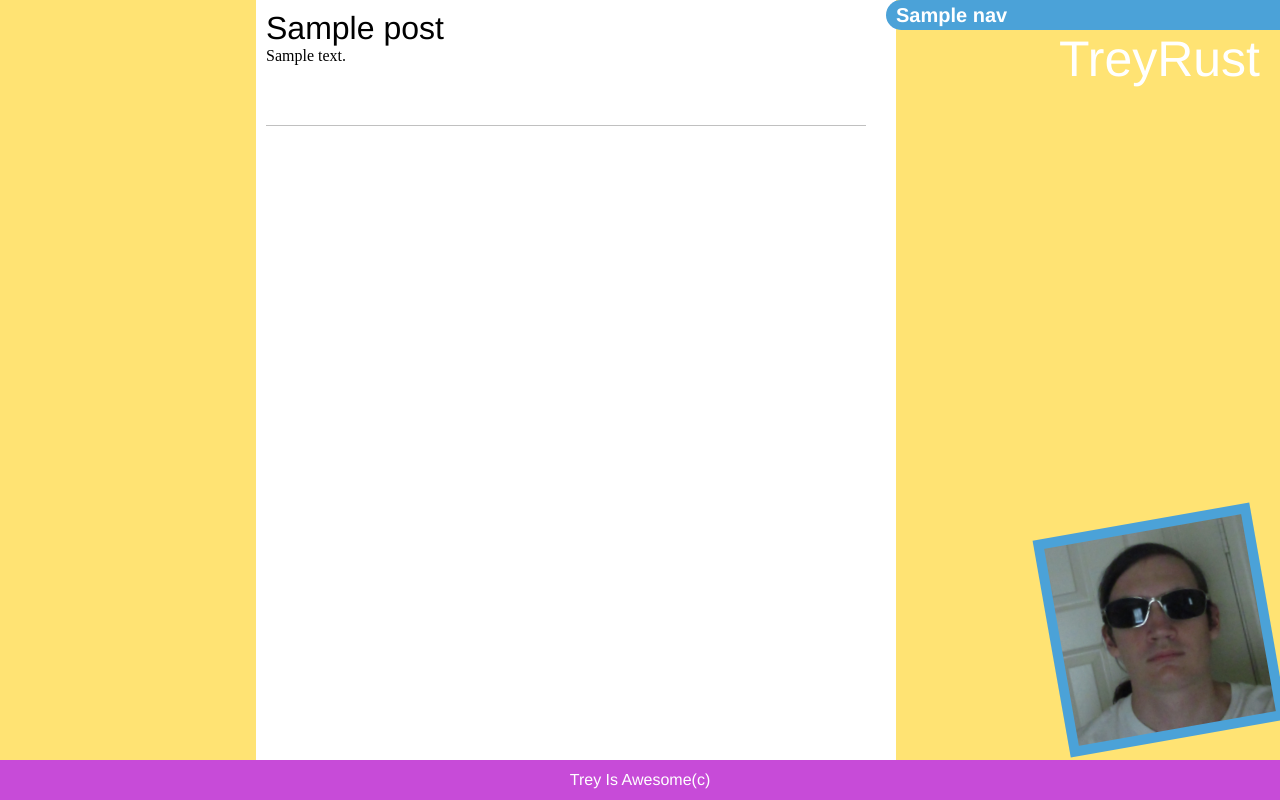
After one commit to TreyRust/treyrust.com, a Flask app: template templates/blogroll.html in a window 1280 px wide. The commit adds this page. Run offline with Flask 2, Linux system fonts and the light colour scheme; the template is opened without the code that fills it: most values are stand-ins (such as "Sample title", 1, 10 or a date in 2020).

Commit message:
Fought with CSS for a while after getting the tumblr propagator working.

```diff
--- a/main.py
+++ b/main.py
@@ -1,13 +1,12 @@
 from flask import Flask, render_template, redirect
-import projectpropagator, pagekit, mistune
+import projectpropagator, tumblrpropagator, pagekit, mistune
 
 app = Flask(__name__)
 
 def getKit(base):
 	navLinks = [('blog', 'Blog'),
 				('demos', 'Tech Demos'),
-				('projects', 'Projects'),
-				('codingchallenges', "Trey's Coding Challenges")]
+				('projects', 'Projects')]
 
 	cleanedNavLinks = []
 
@@ -26,7 +25,10 @@ def root_get():
 
 @app.route('/blog/', methods=['GET'])
 def blog_get():
-	return render_template('template.html', kit = getKit('blog'))
+	tumProp = tumblrpropagator.tumblrPropagator('treyrust', 'treyrust.com')
+	posts = tumProp.getPosts()
+
+	return render_template('blogroll.html', kit = getKit('blog'), posts = posts)
 
 @app.route('/projects/<projectName>', methods=['GET'])
 def projects_name_get(projectName):
--- a/static/template.css
+++ b/static/template.css
@@ -1,3 +1,8 @@
+html, body
+{
+	height: 100%;
+}
+
 body, div
 {
 	padding: 0;
@@ -54,12 +59,18 @@ a:hover
 	color:#3B86B3;
 }
 
-#masterContainer
+#wholeContainer
+{
+	background-color: blue;
+}
+
+#contentContainer
 {
 	position: absolute;
 	right: 30%;
 	top: 0px;
-	bottom: 40px;
+	min-height: 100%;
+	margin-bottom: 40px;/* footer clearance*/
 
 	padding-right: 20px;
 
@@ -70,6 +81,15 @@ a:hover
 {
 	width: 600px;
 	padding: 10px;
+}
+
+.postDivider
+{
+	width: 600px;
+	height: 1px;
+	background-color: silver;
+	margin-top: 60px;
+	margin-bottom: 20px;
 }
 
 #navContainer
@@ -163,15 +183,16 @@ a:hover
 
 #footer
 {
-	position: absolute;
+	position: fixed;
 	text-align: center;
 	line-height: 40px;
 	font-family: helvetica;
 	color: white;
-	bottom: 0px;
 	height: 40px;
-	left: 0px;
-	right: 0px;
+	left: 0;
+	right: 0;
+	bottom: 0;
+
 	background-color: #C74BD8;
 }
 
--- /dev/null
+++ b/templates/blogroll.html
@@ -0,0 +1,18 @@
+{% extends 'template.html' %}
+
+{% block content %}
+
+{% for title, images, body in posts %}
+	{% if title %}
+		<h1>{{ title }}</h1>
+	{% elif images %}
+		{% for img in images %}
+			<img src={{ img }} />
+		{% endfor %}
+	{% endif %}
+	{{ body|safe }}
+	<div class='postDivider'></div>
+{% endfor %}
+
+
+{% endblock content %}
--- a/templates/projectpage.html
+++ b/templates/projectpage.html
@@ -1,11 +1,8 @@
 {% extends 'template.html' %}
 
 {% block content %}
+	<a href="{{ project['url'] }}" target='_blank'>View on github</a>
 
-	<h1>Project: {{ project['name'] }}</h1>
-	<a href="{{ project['url'] }}" target='_blank'>View on github</a>
-	<tr>
-	</tr>
 	{{ readme|safe }}
 
 {% endblock content %}
--- a/templates/projects.html
+++ b/templates/projects.html
@@ -15,7 +15,11 @@
 				<td>{{ project['created'] }}</td>
 				<td>{{ project['lastPush'] }}</td>
 				<td>{{ project['forkCount'] }}</td>
-				<td>Creator</td>
+				{% if project['owner'] %}
+					<td>Owner</td>
+				{% else %}
+					<td>Contributor</td>
+				{% endif %}
 
 			</tr>
 		</table>
--- a/templates/template.html
+++ b/templates/template.html
@@ -6,11 +6,22 @@
 </head>
 <body>
 
-<div id='masterContainer'>
+<div id='blah'>
+<div id='contentContainer'>
 	<div id='content'>
 		{% block content %}{% endblock %}
+
+
 	</div>
+
 </div>
+
+<div id='footer'>
+			Trey Is Awesome(c)
+</div>
+</div>
+
+
 
 <div id='navContainer'>
 	{% set count = 1 %}
@@ -40,6 +51,7 @@
 	{% endfor %}
 
 	<p id='siteTitle'>TreyRust</p>
+
 </div>
 
 {% if paginated %}
@@ -55,9 +67,10 @@
 
 <div id='avatarContainer'><img src="{{ url_for('static', filename='avatar.png')}}" id='avatar'/><p id='meText'>It's a me!</p></div>
 
-<div id='footer'>
-	Trey Is Awesome(c)
-</div>
+
+
+
+
 
 </body>
 </html>
```
Also changed, not shown: projectpropagator.py (+7 -2 lines), tumblrpropagator.py (added, +35 -0 lines), README.md.
